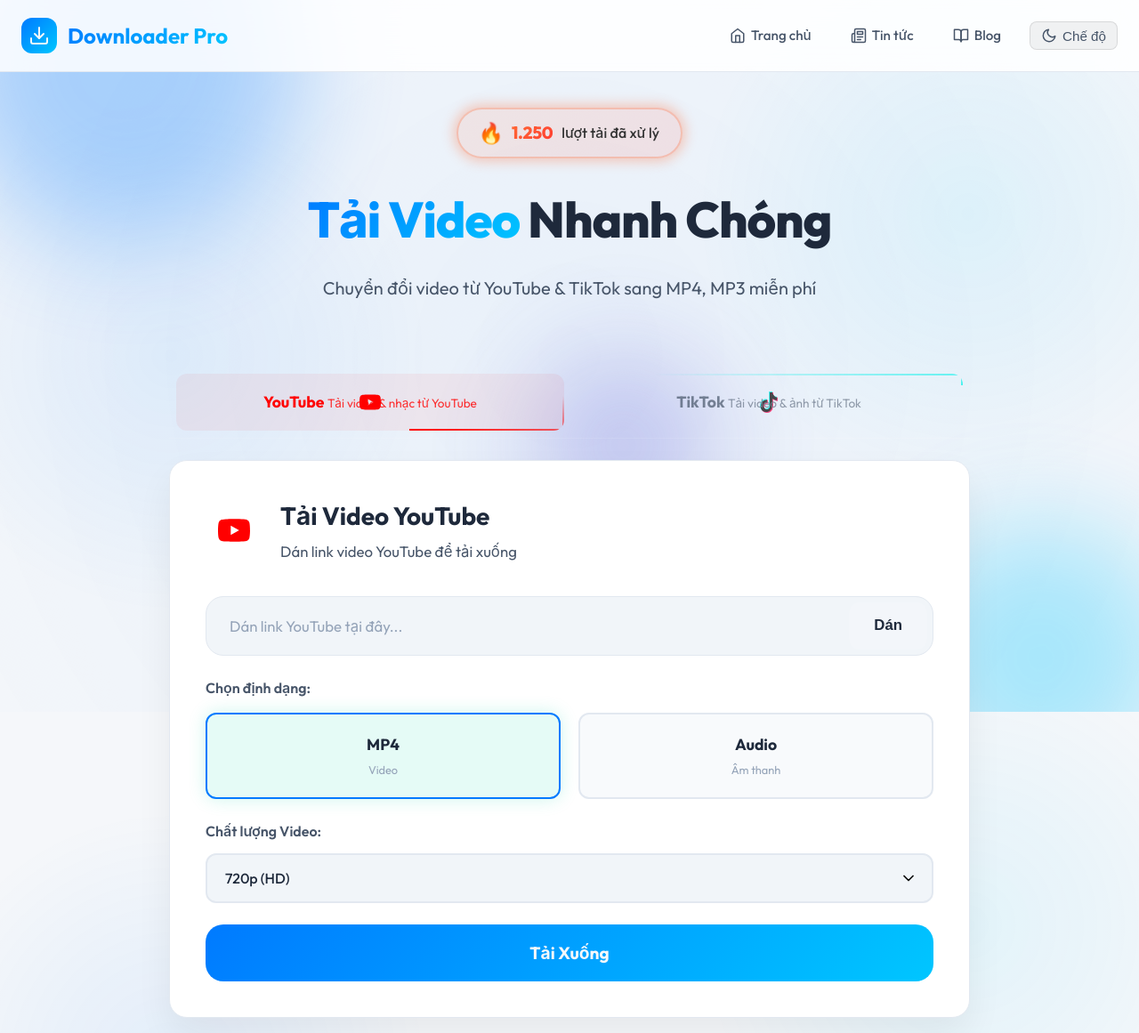
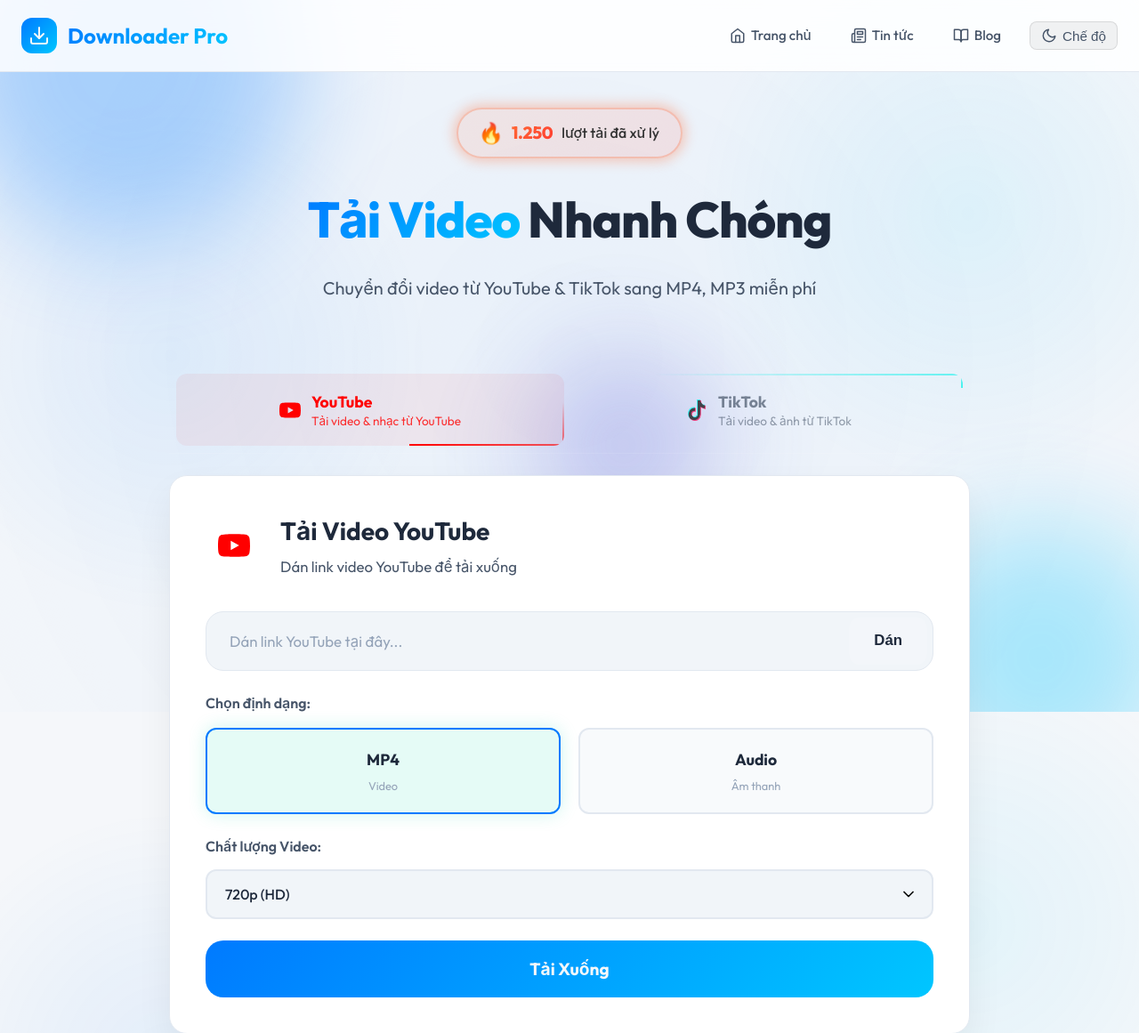
Before and after one commit to MinhTris2204/Downloader-Pro, a Flask app: page / in a window 1280 px wide. Shown: the top 1161 px of the page at 89% size. Run offline with Flask 3, Linux system fonts and the light colour scheme; some libraries are stand-ins or nearby versions.

Commit message:
Fix tab layout issue by targeting specific animation spans with 'border-line' class, preventing CSS conflict with text content

```diff
--- a/static/css/style.css
+++ b/static/css/style.css
@@ -601,12 +601,12 @@ body {
     color: var(--text-secondary);
 }
 
-.tab-btn[data-tab="youtube"] span {
+.tab-btn[data-tab="youtube"] .border-line {
     position: absolute;
     display: block;
 }
 
-.tab-btn[data-tab="youtube"] span:nth-child(1) {
+.tab-btn[data-tab="youtube"] .border-line:nth-child(1) {
     top: 0;
     left: -100%;
     width: 100%;
@@ -615,7 +615,7 @@ body {
     animation: btn-anim1 2s linear infinite;
 }
 
-.tab-btn[data-tab="youtube"] span:nth-child(2) {
+.tab-btn[data-tab="youtube"] .border-line:nth-child(2) {
     top: -100%;
     right: 0;
     width: 2px;
@@ -625,7 +625,7 @@ body {
     animation-delay: 0.5s;
 }
 
-.tab-btn[data-tab="youtube"] span:nth-child(3) {
+.tab-btn[data-tab="youtube"] .border-line:nth-child(3) {
     bottom: 0;
     right: -100%;
     width: 100%;
@@ -635,7 +635,7 @@ body {
     animation-delay: 1s;
 }
 
-.tab-btn[data-tab="youtube"] span:nth-child(4) {
+.tab-btn[data-tab="youtube"] .border-line:nth-child(4) {
     bottom: -100%;
     left: 0;
     width: 2px;
@@ -653,21 +653,22 @@ body {
 }
 
 /* Speed up for active state */
-.tab-btn[data-tab="youtube"].active span:nth-child(1) {
+/* Speed up for active state */
+.tab-btn[data-tab="youtube"].active .border-line:nth-child(1) {
     animation: btn-anim1 1s linear infinite;
 }
 
-.tab-btn[data-tab="youtube"].active span:nth-child(2) {
+.tab-btn[data-tab="youtube"].active .border-line:nth-child(2) {
     animation: btn-anim2 1s linear infinite;
     animation-delay: 0.25s;
 }
 
-.tab-btn[data-tab="youtube"].active span:nth-child(3) {
+.tab-btn[data-tab="youtube"].active .border-line:nth-child(3) {
     animation: btn-anim3 1s linear infinite;
     animation-delay: 0.5s;
 }
 
-.tab-btn[data-tab="youtube"].active span:nth-child(4) {
+.tab-btn[data-tab="youtube"].active .border-line:nth-child(4) {
     animation: btn-anim4 1s linear infinite;
     animation-delay: 0.75s;
 }
@@ -680,12 +681,12 @@ body {
     color: var(--text-secondary);
 }
 
-.tab-btn[data-tab="tiktok"] span {
+.tab-btn[data-tab="tiktok"] .border-line {
     position: absolute;
     display: block;
 }
 
-.tab-btn[data-tab="tiktok"] span:nth-child(1) {
+.tab-btn[data-tab="tiktok"] .border-line:nth-child(1) {
     top: 0;
     left: -100%;
     width: 100%;
@@ -694,7 +695,7 @@ body {
     animation: btn-anim1 2s linear infinite;
 }
 
-.tab-btn[data-tab="tiktok"] span:nth-child(2) {
+.tab-btn[data-tab="tiktok"] .border-line:nth-child(2) {
     top: -100%;
     right: 0;
     width: 2px;
@@ -704,7 +705,7 @@ body {
     animation-delay: 0.5s;
 }
 
-.tab-btn[data-tab="tiktok"] span:nth-child(3) {
+.tab-btn[data-tab="tiktok"] .border-line:nth-child(3) {
     bottom: 0;
     right: -100%;
     width: 100%;
@@ -714,7 +715,7 @@ body {
     animation-delay: 1s;
 }
 
-.tab-btn[data-tab="tiktok"] span:nth-child(4) {
+.tab-btn[data-tab="tiktok"] .border-line:nth-child(4) {
     bottom: -100%;
     left: 0;
     width: 2px;
@@ -732,21 +733,21 @@ body {
 }
 
 /* Speed up for active state */
-.tab-btn[data-tab="tiktok"].active span:nth-child(1) {
+.tab-btn[data-tab="tiktok"].active .border-line:nth-child(1) {
     animation: btn-anim1 1s linear infinite;
 }
 
-.tab-btn[data-tab="tiktok"].active span:nth-child(2) {
+.tab-btn[data-tab="tiktok"].active .border-line:nth-child(2) {
     animation: btn-anim2 1s linear infinite;
     animation-delay: 0.25s;
 }
 
-.tab-btn[data-tab="tiktok"].active span:nth-child(3) {
+.tab-btn[data-tab="tiktok"].active .border-line:nth-child(3) {
     animation: btn-anim3 1s linear infinite;
     animation-delay: 0.5s;
 }
 
-.tab-btn[data-tab="tiktok"].active span:nth-child(4) {
+.tab-btn[data-tab="tiktok"].active .border-line:nth-child(4) {
     animation: btn-anim4 1s linear infinite;
     animation-delay: 0.75s;
 }
--- a/templates/index.html
+++ b/templates/index.html
@@ -345,7 +345,8 @@
             <div class="download-container">
                 <div class="tab-buttons">
                     <button class="tab-btn active" data-tab="youtube">
-                        <span></span><span></span><span></span><span></span>
+                        <span class="border-line"></span><span class="border-line"></span><span
+                            class="border-line"></span><span class="border-line"></span>
                         <svg class="tab-icon" viewBox="0 0 24 24" fill="currentColor">
                             <path
                                 d="M23.498 6.186a3.016 3.016 0 0 0-2.122-2.136C19.505 3.545 12 3.545 12 3.545s-7.505 0-9.377.505A3.017 3.017 0 0 0 .502 6.186C0 8.07 0 12 0 12s0 3.93.502 5.814a3.016 3.016 0 0 0 2.122 2.136c1.871.505 9.376.505 9.376.505s7.505 0 9.377-.505a3.015 3.015 0 0 0 2.122-2.136C24 15.93 24 12 24 12s0-3.93-.502-5.814zM9.545 15.568V8.432L15.818 12l-6.273 3.568z" />
@@ -356,7 +357,8 @@
                         </span>
                     </button>
                     <button class="tab-btn" data-tab="tiktok">
-                        <span></span><span></span><span></span><span></span>
+                        <span class="border-line"></span><span class="border-line"></span><span
+                            class="border-line"></span><span class="border-line"></span>
                         <img src="{{ url_for('static', filename='css/tiktok-6338432_960_720.webp') }}" alt="TikTok"
                             class="tab-icon tab-icon-img">
                         <span class="tab-text">
```
